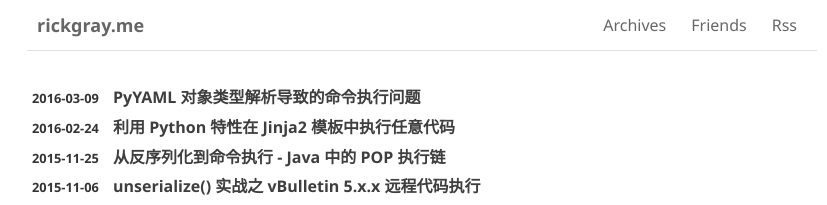
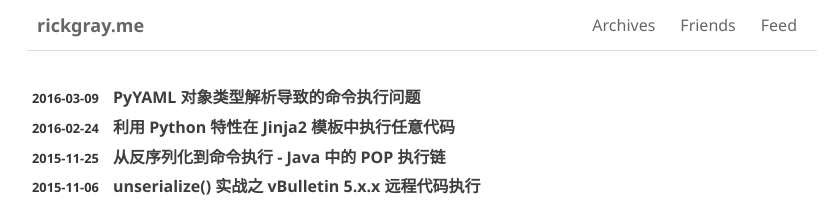
Before and after one commit to huntpig/rickgray.github.io, a Jekyll site: the page built from index.html, in a window 1280 px wide. Shown: the top 205 px of the page, without its empty margins (218-1045 px from the left). Built offline with Jekyll 4.4.1, drawn with Linux system fonts in a browser that asks for light colours; the list of posts is cut into pages by our own code; comment, search, counter and statistics services are not loaded.

Commit message:
更新订阅链接和页面

```diff
--- a/_includes/header.html
+++ b/_includes/header.html
@@ -10,7 +10,7 @@
         <!-- <li><a href="#">Categories</a></li> -->
         <li><a href="/friends.html">Friends</a></li>
         <!-- <li><a href="#">About Me</a></li> -->
-        <li><a href="/rss.xml">Rss</a></li>
+        <li><a href="/feed.xml">Feed</a></li>
       </ul>
     </div>
   </header>
```
Also changed, not shown: feed.xml (renamed from rss.xml).
